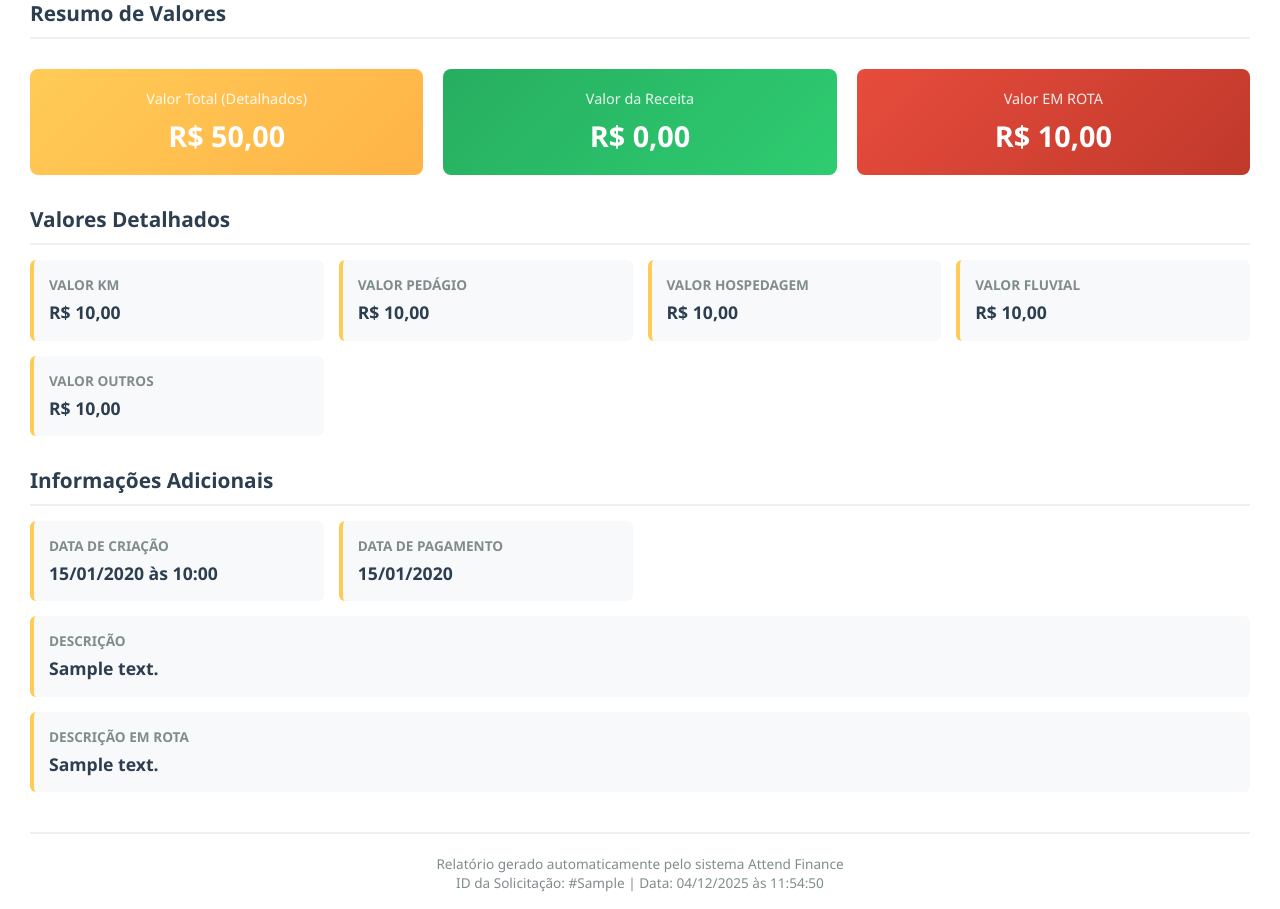
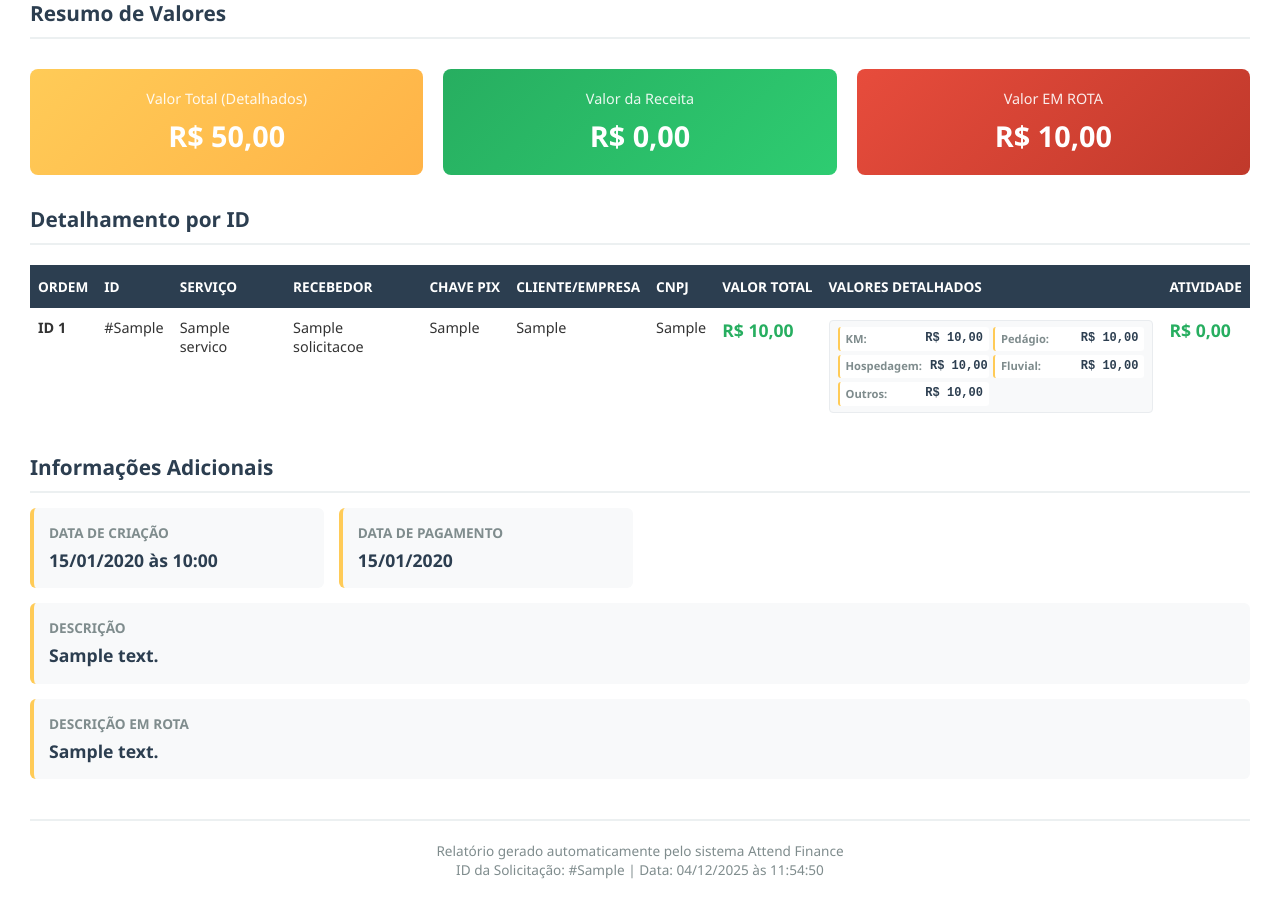
Before and after one commit to suricatedev/Attend_finence, a Django app: page /solicitacoes/exportar-relatorio-card/1/ in a window 1280 px wide. Shown: the part 520-1429 px from the top of the page. Run offline with Django 5.2, Linux system fonts and the light colour scheme; tables that the repository leaves empty hold one stand-in row (values such as "Sample post"); parts of the project's set-up code (start-up, migrations or seed data) failed here and were passed over.

Commit message:
feat: Adicionando detalhamento nas solicitações individuais

```diff
--- a/solicitacoes/views.py
+++ b/solicitacoes/views.py
@@ -1104,7 +1104,10 @@ def obter_valores_detalhados_casual(request, solicitacao_id):
             'valor_outros': f'R$ {solicitacao.valor_outros:.2f}',
             'valor_receita': f'R$ {valor_receita_calculado:.2f}',  # Usar valor calculado, não o salvo
             'valor_total': f'R$ {valor_total_detalhados:.2f}',
-            'servico': solicitacao.servico.nome if solicitacao.servico else 'N/A'
+            'servico': solicitacao.servico.nome if solicitacao.servico else 'N/A',
+            'chave_pix': solicitacao.chave_pix or '',
+            'cliente_empresa': solicitacao.cliente_empresa or '',
+            'cnpj': solicitacao.cnpj or ''
         }
 
         return JsonResponse({
@@ -1294,6 +1297,25 @@ def exportar_relatorio_card(request, solicitacao_id):
             if valor_total_casual > soma_detalhados_casual:
                 valor_receita_calculado = valor_total_casual - soma_detalhados_casual
 
+            # Para Casual, criar um item único na lista para exibir na tabela "Detalhamento por ID"
+            itens_rota_data.append({
+                'ordem': 1,
+                'ticket_item': solicitacao.ticket,
+                'servico': solicitacao.servico.nome if solicitacao.servico else 'N/A',
+                'recebedor': solicitacao.nome_do_recebedor or '',
+                'chave_pix': solicitacao.chave_pix or '',
+                'cliente_empresa': solicitacao.cliente_empresa or '',
+                'cnpj': solicitacao.cnpj or '',
+                'valor_total': valor_total_casual,
+                'valor_km': solicitacao.valor_km or 0.0,
+                'valor_pedagio': solicitacao.valor_pedagio or 0.0,
+                'valor_hospedagem': solicitacao.valor_hospedagem or 0.0,
+                'valor_fluvial': solicitacao.valor_fluvial or 0.0,
+                'valor_outros': solicitacao.valor_outros or 0.0,
+                'soma_detalhados': soma_detalhados_casual,
+                'valor_atividade': valor_receita_calculado,
+            })
+
         context = {
             'solicitacao': solicitacao,
             'valor_total_detalhados': valor_total_detalhados,
--- a/templates/solicitacoes/relatorio_card.html
+++ b/templates/solicitacoes/relatorio_card.html
@@ -599,8 +599,8 @@
             </div>
         </div>
 
-        <!-- Itens da Rota (se for Em Rota) -->
-        {% if solicitacao.tipo == 'em_rota' and itens_rota %}
+        <!-- Detalhamento por ID (para Em Rota e Casual) -->
+        {% if itens_rota %}
         <div class="info-section">
             <h2>Detalhamento por ID</h2>
             <div class="tabela-wrapper">
@@ -629,44 +629,44 @@
                         <td>{{ item.chave_pix|default:"-" }}</td>
                         <td>{{ item.cliente_empresa|default:"-" }}</td>
                         <td>{{ item.cnpj|default:"-" }}</td>
-                        <td class="valor-destaque">R$ {{ item.soma_detalhados|floatformat:2 }}</td>
+                        <td class="valor-destaque">R$ {{ item.valor_total|floatformat:2 }}</td>
                         <td class="td-valores-detalhados">
                             <div class="valores-detalhados-item">
-                                {% if item.soma_detalhados == 0 %}
-                                    <span class="sem-valor">Sem valores</span>
-                                {% else %}
+                                {% if item.valor_km > 0 or item.valor_pedagio > 0 or item.valor_hospedagem > 0 or item.valor_fluvial > 0 or item.valor_outros > 0 %}
                                     <div class="valores-detalhados-lista">
-                                        {% if item.valor_km > 0 %}
+                                        {% if item.valor_km and item.valor_km > 0 %}
                                         <span class="valor-item">
                                             <span class="label">KM:</span>
                                             <span class="value">R$ {{ item.valor_km|floatformat:2 }}</span>
                                         </span>
                                         {% endif %}
-                                        {% if item.valor_pedagio > 0 %}
+                                        {% if item.valor_pedagio and item.valor_pedagio > 0 %}
                                         <span class="valor-item">
                                             <span class="label">Pedágio:</span>
                                             <span class="value">R$ {{ item.valor_pedagio|floatformat:2 }}</span>
                                         </span>
                                         {% endif %}
-                                        {% if item.valor_hospedagem > 0 %}
+                                        {% if item.valor_hospedagem and item.valor_hospedagem > 0 %}
                                         <span class="valor-item">
                                             <span class="label">Hospedagem:</span>
                                             <span class="value">R$ {{ item.valor_hospedagem|floatformat:2 }}</span>
                                         </span>
                                         {% endif %}
-                                        {% if item.valor_fluvial > 0 %}
+                                        {% if item.valor_fluvial and item.valor_fluvial > 0 %}
                                         <span class="valor-item">
                                             <span class="label">Fluvial:</span>
                                             <span class="value">R$ {{ item.valor_fluvial|floatformat:2 }}</span>
                                         </span>
                                         {% endif %}
-                                        {% if item.valor_outros > 0 %}
+                                        {% if item.valor_outros and item.valor_outros > 0 %}
                                         <span class="valor-item">
                                             <span class="label">Outros:</span>
                                             <span class="value">R$ {{ item.valor_outros|floatformat:2 }}</span>
                                         </span>
                                         {% endif %}
                                     </div>
+                                {% else %}
+                                    <span class="sem-valor">-</span>
                                 {% endif %}
                             </div>
                         </td>
@@ -675,45 +675,6 @@
                     {% endfor %}
                 </tbody>
             </table>
-            </div>
-        </div>
-        {% endif %}
-
-        <!-- Valores Detalhados (se for Casual) -->
-        {% if solicitacao.tipo == 'casual' %}
-        <div class="info-section">
-            <h2>Valores Detalhados</h2>
-            <div class="info-grid">
-                {% if solicitacao.valor_km > 0 %}
-                <div class="info-item">
-                    <div class="info-item-label">Valor KM</div>
-                    <div class="info-item-value">R$ {{ solicitacao.valor_km|floatformat:2 }}</div>
-                </div>
-                {% endif %}
-                {% if solicitacao.valor_pedagio > 0 %}
-                <div class="info-item">
-                    <div class="info-item-label">Valor Pedágio</div>
-                    <div class="info-item-value">R$ {{ solicitacao.valor_pedagio|floatformat:2 }}</div>
-                </div>
-                {% endif %}
-                {% if solicitacao.valor_hospedagem > 0 %}
-                <div class="info-item">
-                    <div class="info-item-label">Valor Hospedagem</div>
-                    <div class="info-item-value">R$ {{ solicitacao.valor_hospedagem|floatformat:2 }}</div>
-                </div>
-                {% endif %}
-                {% if solicitacao.valor_fluvial > 0 %}
-                <div class="info-item">
-                    <div class="info-item-label">Valor Fluvial</div>
-                    <div class="info-item-value">R$ {{ solicitacao.valor_fluvial|floatformat:2 }}</div>
-                </div>
-                {% endif %}
-                {% if solicitacao.valor_outros > 0 %}
-                <div class="info-item">
-                    <div class="info-item-label">Valor Outros</div>
-                    <div class="info-item-value">R$ {{ solicitacao.valor_outros|floatformat:2 }}</div>
-                </div>
-                {% endif %}
             </div>
         </div>
         {% endif %}
```
Also changed, not shown: static/js/card-modal.js (+75 -0 lines).
